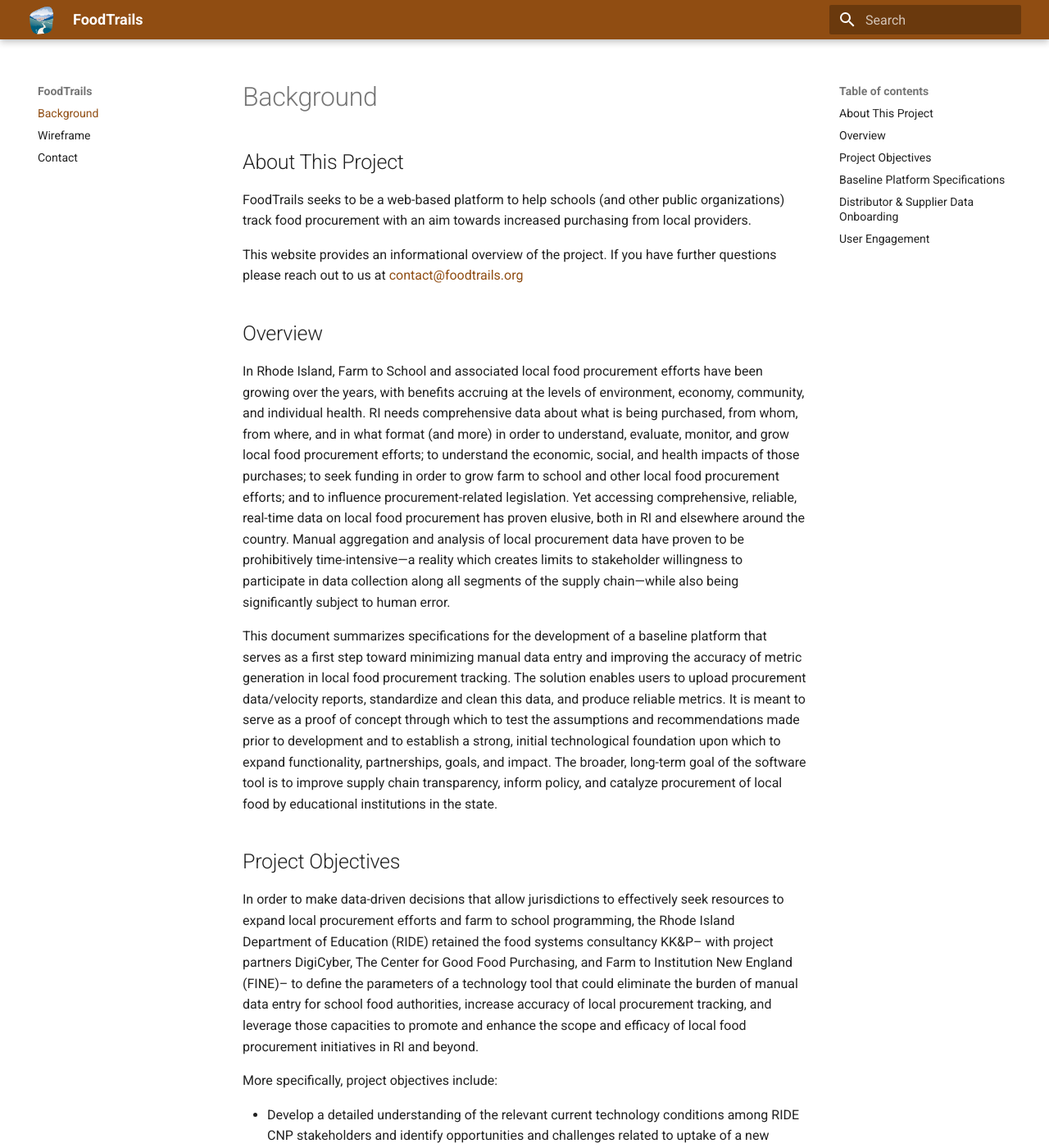
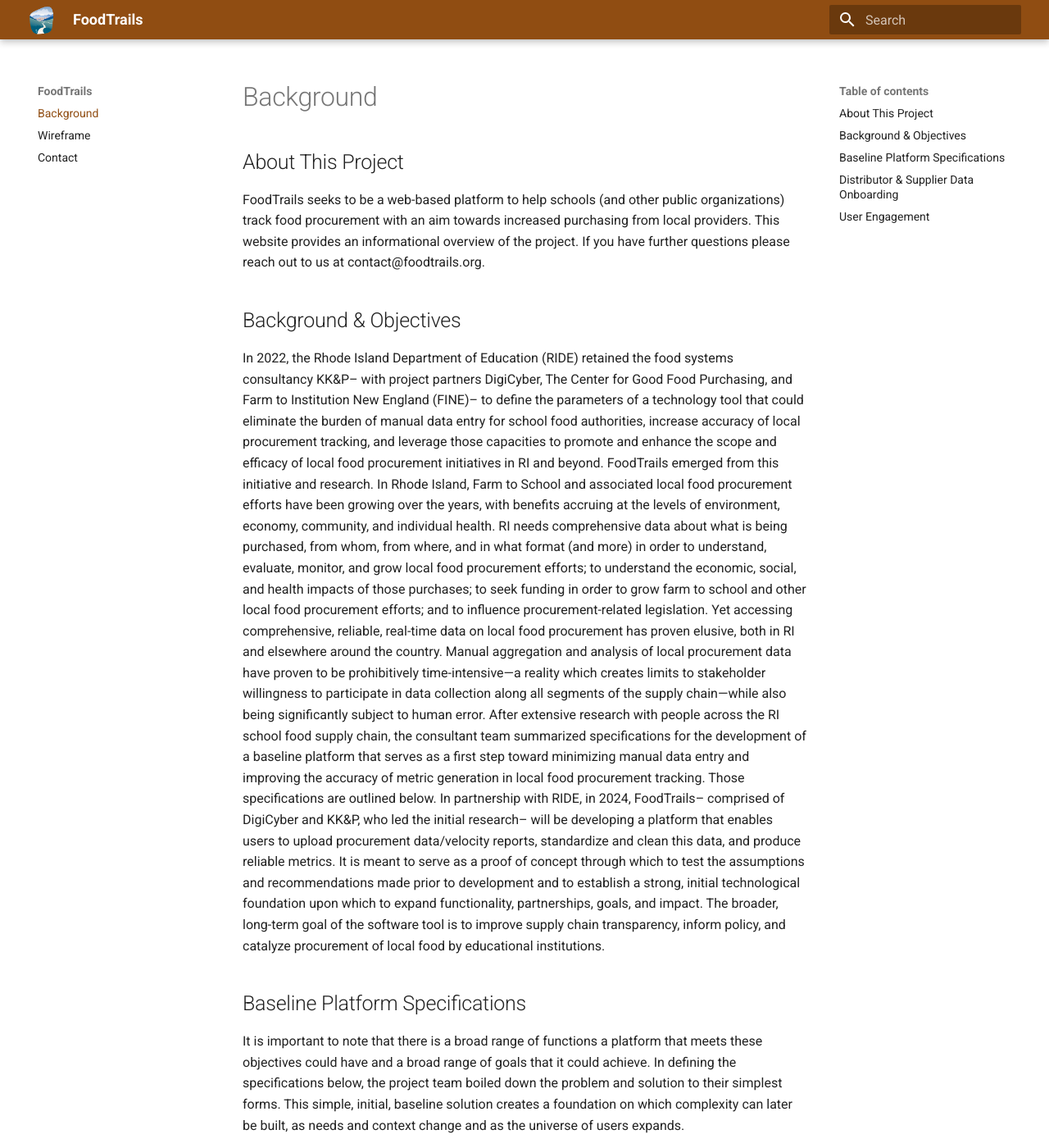
Before and after one commit to foodtrails/documentation, an MkDocs documentation site: the page built from docs/index.md, in a window 1280 px wide and 1400 px high. Shown: the whole window at 82% size. Built offline with MkDocs 1.6.1 and Material for MkDocs 9.7.7, drawn with Linux system fonts in a browser that asks for light colours; some of the changed text lies outside the part shown.

Commit message:
Update website language

```diff
--- a/docs/index.md
+++ b/docs/index.md
@@ -1,26 +1,16 @@
 ## About This Project
 
 FoodTrails seeks to be a web-based platform to help schools (and other public organizations) track food procurement with an aim towards increased purchasing from local providers.
+This website provides an informational overview of the project. If you have further questions please reach out to us at contact@foodtrails.org.
 
-This website provides an informational overview of the project. If you have further questions please reach out to us at [contact@foodtrails.org](mailto:contact@foodtrails.org?Subject=Contact Page Request)
+## Background & Objectives
 
-## Overview
+In 2022, the Rhode Island Department of Education (RIDE) retained the food systems consultancy KK&P– with project partners DigiCyber, The Center for Good Food Purchasing, and Farm to Institution New England (FINE)– to define the parameters of a technology tool that could eliminate the burden of manual data entry for school food authorities, increase accuracy of local procurement tracking, and leverage those capacities to promote and enhance the scope and efficacy of local food procurement initiatives in RI and beyond. FoodTrails emerged from this initiative and research.
+In Rhode Island, Farm to School and associated local food procurement efforts have been growing over the years, with benefits accruing at the levels of environment, economy, community, and individual health. RI needs comprehensive data about what is being purchased, from whom, from where, and in what format (and more) in order to understand, evaluate, monitor, and grow local food procurement efforts; to understand the economic, social, and health impacts of those purchases; to seek funding in order to grow farm to school and other local food procurement efforts; and to influence procurement-related legislation. Yet accessing comprehensive, reliable, real-time data on local food procurement has proven elusive, both in RI and elsewhere around the country. Manual aggregation and analysis of local procurement data have proven to be prohibitively time-intensive—a reality which creates limits to stakeholder willingness to participate in data collection along all segments of the supply chain—while also being significantly subject to human error.
+After extensive research with people across the RI school food supply chain, the consultant team summarized specifications for the development of a baseline platform that serves as a first step toward minimizing manual data entry and improving the accuracy of metric generation in local food procurement tracking. Those specifications are outlined below.
+In partnership with RIDE, in 2024, FoodTrails– comprised of DigiCyber and KK&P, who led the initial research– will be developing a platform that enables users to upload procurement data/velocity reports, standardize and clean this data, and produce reliable metrics. It is meant to serve as a proof of concept through which to test the assumptions and recommendations made prior to development and to establish a strong, initial technological foundation upon which to expand functionality, partnerships, goals, and impact.
+The broader, long-term goal of the software tool is to improve supply chain transparency, inform policy, and catalyze procurement of local food by educational institutions.
 
-In Rhode Island, Farm to School and associated local food procurement efforts have been growing over the years, with benefits accruing at the levels of environment, economy, community, and individual health. RI needs comprehensive data about what is being purchased, from whom, from where, and in what format (and more) in order to understand, evaluate, monitor, and grow local food procurement efforts; to understand the economic, social, and health impacts of those purchases; to seek funding in order to grow farm to school and other local food procurement efforts; and to influence procurement-related legislation. Yet accessing comprehensive, reliable, real-time data on local food procurement has proven elusive, both in RI and elsewhere around the country. Manual aggregation and analysis of local procurement data have proven to be prohibitively time-intensive—a reality which creates limits to stakeholder willingness to participate in data collection along all segments of the supply chain—while also being significantly subject to human error.
-
-This document summarizes specifications for the development of a baseline platform that serves as a first step toward minimizing manual data entry and improving the accuracy of metric generation in local food procurement tracking. The solution enables users to upload procurement data/velocity reports, standardize and clean this data, and produce reliable metrics. It is meant to serve as a proof of concept through which to test the assumptions and recommendations made prior to development and to establish a strong, initial technological foundation upon which to expand functionality, partnerships, goals, and impact. The broader, long-term goal of the software tool is to improve supply chain transparency, inform policy, and catalyze procurement of local food by educational institutions in the state.
-
-## Project Objectives
-
-In order to make data-driven decisions that allow jurisdictions to effectively seek resources to expand local procurement efforts and farm to school programming, the Rhode Island Department of Education (RIDE) retained the food systems consultancy KK&P– with project partners DigiCyber, The Center for Good Food Purchasing, and Farm to Institution New England (FINE)– to define the parameters of a technology tool that could eliminate the burden of manual data entry for school food authorities, increase accuracy of local procurement tracking, and leverage those capacities to promote and enhance the scope and efficacy of local food procurement initiatives in RI and beyond.
-
-More specifically, project objectives include:
-
-- Develop a detailed understanding of the relevant current technology conditions among RIDE CNP stakeholders and identify opportunities and challenges related to uptake of a new tracking tool.
-- Identify, research, and describe potential technology solutions– those currently in use elsewhere and ones which could potentially be developed by RIDE– and summarize the pros, cons, and implications.
-- Vet potential technology solutions with key potential users, gather meaningful feedback, and develop a summary assessment of potential paths forward.
-- Define the specifications for a base platform (or minimum viable product) and recommendations for successful implementation in a document for internal use by RIDE and partners.
-- Draft a next phase work plan to build and test the minimum viable product with an initial cohort of users in an iterative design process that is achievable within RIDE’s current available budget.
 
 ## Baseline Platform Specifications
 
```
